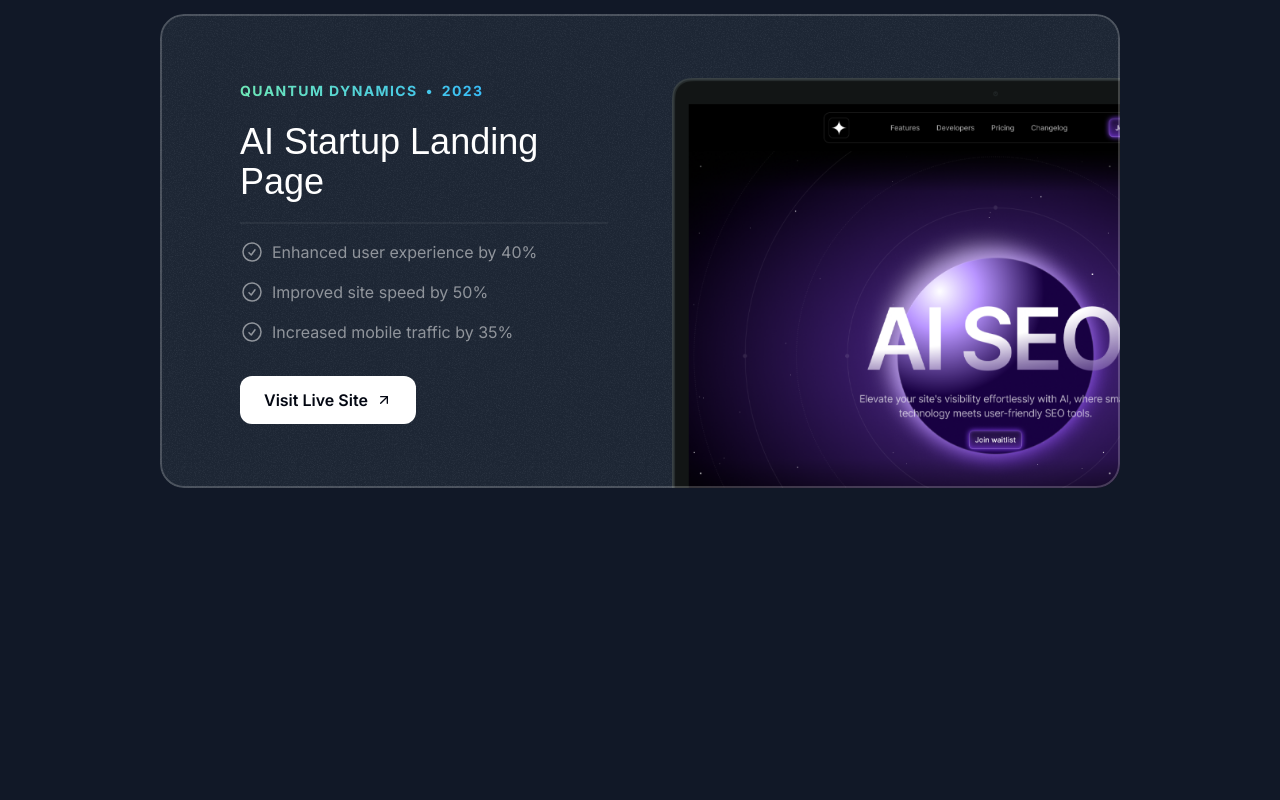
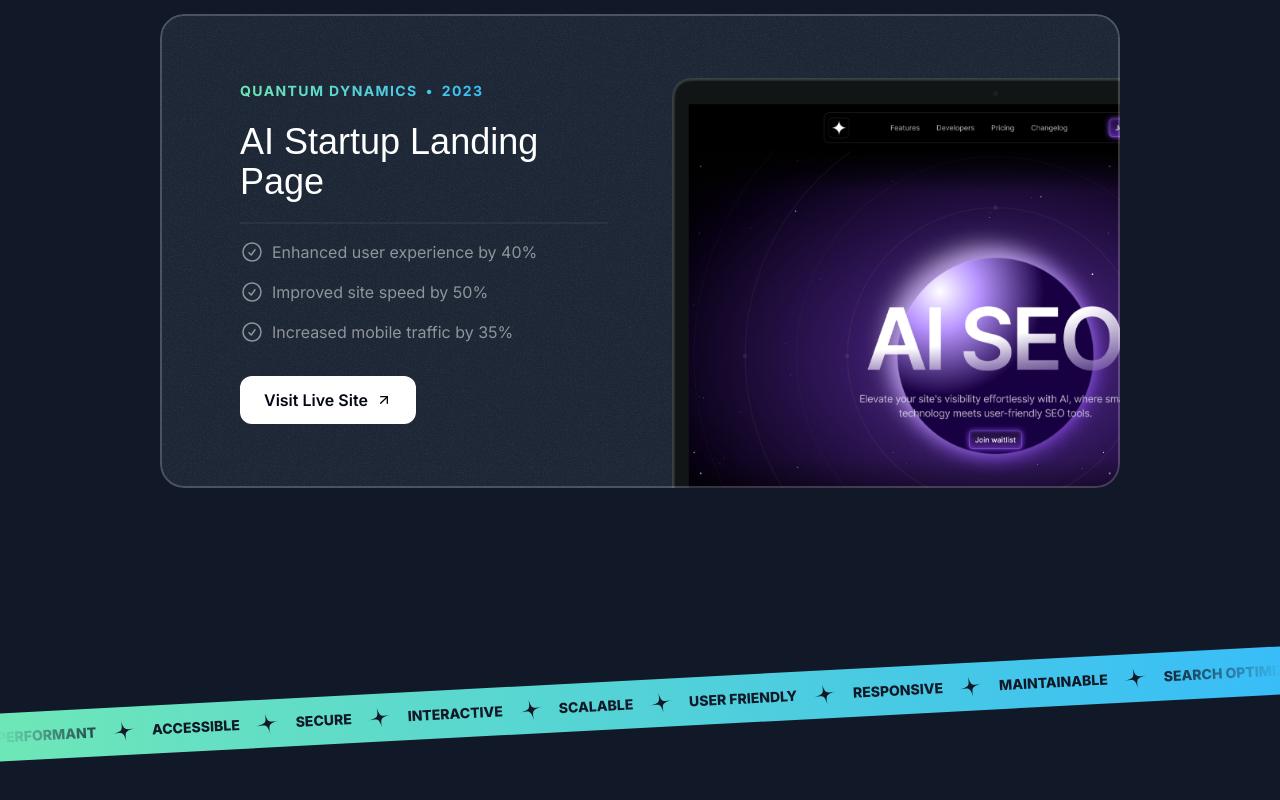
Before and after one commit to NaK8/portfolio, a Next.js app: page / in a window 1280 px wide. Shown: the part 2360-3160 px from the top of the page. Before the commit the page ends 2944 px from the top, so only its background shows below. Built offline with nearby package versions, Linux system fonts and the light colour scheme; a web font is replaced by a local one.

Commit message:
add tape section

```diff
--- a/app/page.tsx
+++ b/app/page.tsx
@@ -1,6 +1,7 @@
 import Header from "@/sections/Header";
 import HeroSection from "@/sections/Hero";
 import ProjectsSection from "@/sections/Projects";
+import TapeSection from "@/sections/Tape";
 
 export default function Home() {
   return (
@@ -8,6 +9,7 @@ export default function Home() {
       <Header />
       <HeroSection />
       <ProjectsSection />
+      <TapeSection />
     </div>
   );
 }
--- a/sections/Tape.tsx
+++ b/sections/Tape.tsx
@@ -1,3 +1,41 @@
-export const TapeSection = () => {
-  return <div>Tape Section</div>;
+import StarIcon from "@/assets/icons/star.svg";
+
+const words = [
+  "Performant",
+  "Accessible",
+  "Secure",
+  "Interactive",
+  "Scalable",
+  "User Friendly",
+  "Responsive",
+  "Maintainable",
+  "Search Optimized",
+  "Usable",
+  "Reliable",
+];
+
+const TapeSection = () => {
+  return (
+    <div className="overflow-x-clip py-16 lg:py-24">
+      <div className="-mx-1 -rotate-3 bg-gradient-to-r from-emerald-300 to-sky-400">
+        <div className="flex [mask-image:linear-gradient(to_right,transparent,black_10%,black_90%,transparent)]">
+          <div className="flex flex-none gap-4 py-3">
+            {words.map((word) => (
+              <div
+                key={crypto.randomUUID()}
+                className="inline-flex items-center gap-4"
+              >
+                <span className="text-sm font-extrabold uppercase text-gray-900">
+                  {word}
+                </span>
+                <StarIcon className="size-6 -rotate-12 text-gray-900" />
+              </div>
+            ))}
+          </div>
+        </div>
+      </div>
+    </div>
+  );
 };
+
+export default TapeSection;
```
